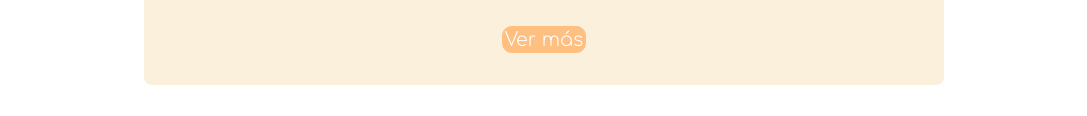
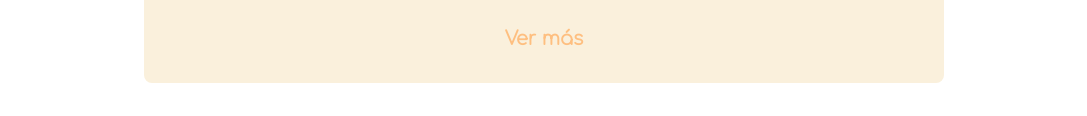
Before and after one commit to 98jc/Mendonas, a plain HTML site: page index.html in a window 1280 px wide. Shown: the part 1795-1911 px from the top of the page, without its empty margins (96-1183 px from the left). Drawn offline with nearby package versions, Linux system fonts and the light colour scheme.

Commit message:
ordenado

```diff
--- a/0estilo.css
+++ b/0estilo.css
@@ -93,9 +93,21 @@ Marrón: #febf80*/
 .presentacion .carrusel h2{
     padding-top: 4em;
 }
-.presentacion .carrusel .nuestras{
+/* .presentacion .carrusel .nuestras{
     display: flex;
     flex-wrap: wrap;
+    justify-content: space-around;
+    align-content: center;
+    margin-left: 15em;
+    margin-right: 15em;
+    padding: 4em;
+    padding-top: 2em;
+    padding-bottom: 2em;
+    border-radius: 0.5em;
+    background-color: #faf0dc;
+} */
+.presentacion .carrusel .nuestras{
+    display: grid;
     justify-content: space-around;
     align-content: center;
     margin-left: 15em;
@@ -117,17 +129,19 @@ Marrón: #febf80*/
     transform: scale(1.03);
 }
 .presentacion .carrusel a{
+    display: block;
     text-decoration: none;
     margin-top: 1.5em;
     padding: 0.1em;
-    border: 1px solid #febf80;
+    /* border: 1px solid #febf80;
     border-radius: 0.5em;
-    background-color: #febf80;
-    color: white;
+    background-color: #febf80; */
+    color: #febf80;
+    font-weight: bold;
     font-size: 1.2em;
 }
 .presentacion .carrusel a:hover{
-    transform: scale(1.1);
+    transform: scale(1.03);
     transition: 0.7s;
 }
 .presentacion .elegirnos{
```
